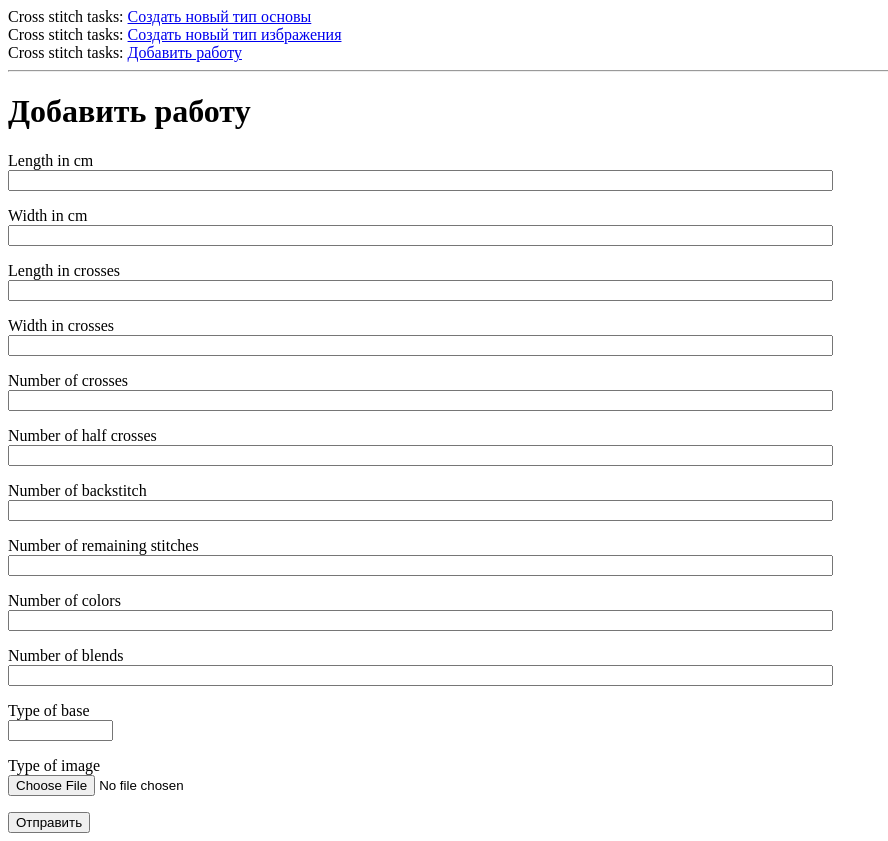
After one commit to agnusarev/cross-stitch-tasks, a Python web app: template src/cross_stitch_tasks/api/templates/jobs_form.html in a window 1280 px wide. The commit adds this page. Shown: the whole page, without its empty margins (0-888 px from the left). Run offline with Jinja, Linux system fonts and the light colour scheme; the template is opened without the code that fills it: most values are stand-ins (such as "Sample title", 1, 10 or a date in 2020); form fields are guessed from the names that the template uses.

Commit message:
добавил читать и форму для работ

```diff
--- a/pyproject.toml
+++ b/pyproject.toml
@@ -15,6 +15,7 @@ flask-sqlalchemy = "^3.1.1"
 alembic = "^1.14.0"
 psycopg2 = "^2.9.10"
 flask-wtf = "^1.2.2"
+pandas = "^2.2.3"
 
 
 [tool.poetry.group.dev.dependencies]
--- a/src/cross_stitch_tasks/api/templates/base.html
+++ b/src/cross_stitch_tasks/api/templates/base.html
@@ -10,6 +10,7 @@
     <body>
         <div>Cross stitch tasks: <a href="/type">Создать новый тип основы</a></div>
         <div>Cross stitch tasks: <a href="/image">Создать новый тип избражения</a></div>
+        <div>Cross stitch tasks: <a href="/job">Добавить работу</a></div>
         <hr>
         {% block content %}{% endblock %}
     </body>
--- /dev/null
+++ b/src/cross_stitch_tasks/api/templates/jobs_form.html
@@ -0,0 +1,57 @@
+{% extends "base.html" %}
+
+{% block content %}
+<h1>Добавить работу</h1>
+<form action="" method="post" novalidate>
+  {{ form.hidden_tag() }}
+  <p>
+    {{ form.length_in_cm.label }}<br>
+    {{ form.length_in_cm(size=100) }}
+  </p>
+  <p>
+    {{ form.width_in_cm.label }}<br>
+    {{ form.width_in_cm(size=100) }}
+  </p>
+  <p>
+    {{ form.length_in_crosses.label }}<br>
+    {{ form.length_in_crosses(size=100) }}
+  </p>
+  <p>
+    {{ form.width_in_crosses.label }}<br>
+    {{ form.width_in_crosses(size=100) }}
+  </p>
+  <p>
+    {{ form.number_of_crosses.label }}<br>
+    {{ form.number_of_crosses(size=100) }}
+  </p>
+  <p>
+    {{ form.number_of_half_crosses.label }}<br>
+    {{ form.number_of_half_crosses(size=100) }}
+  </p>
+  <p>
+    {{ form.number_of_backstitch.label }}<br>
+    {{ form.number_of_backstitch(size=100) }}
+  </p>
+  <p>
+    {{ form.number_of_remaining_stitches.label }}<br>
+    {{ form.number_of_remaining_stitches(size=100) }}
+  </p>
+  <p>
+    {{ form.number_of_colors.label }}<br>
+    {{ form.number_of_colors(size=100) }}
+  </p>
+  <p>
+    {{ form.number_of_blends.label }}<br>
+    {{ form.number_of_blends(size=100) }}
+  </p>
+  <p>
+    {{ form.type_of_base_id.label }}<br>
+    {{ form.type_of_base_id(size=10) }}
+  </p>
+  <p>
+    {{ form.type_of_image_id.label }}<br>
+    {{ form.type_of_image_id(size=10) }}
+  </p>
+  <input type="submit" value="Отправить">
+</form>
+{% endblock %}
--- a/src/cross_stitch_tasks/api/views/urls.py
+++ b/src/cross_stitch_tasks/api/views/urls.py
@@ -3,6 +3,7 @@ from typing import Any, Tuple, Type
 import cross_stitch_tasks.api.views.start as start
 import cross_stitch_tasks.api.views.type_of_base_form as type_of_base_form
 import cross_stitch_tasks.api.views.type_of_image_form as type_of_image_form
+import cross_stitch_tasks.api.views.jobs_form as jobs_form
 
 
 def url(api_instance: Any, api_url: str, name: str) -> Tuple[Type[Any], str, str]:
@@ -13,4 +14,5 @@ urls = [
     url(start.StartApp.as_view("/"), "/", "/"),
     url(type_of_base_form.TypeOfBaseView.as_view("/type/"), "/type/", "type"),
     url(type_of_image_form.TypeOfImageView.as_view("/image/"), "/image/", "image"),
+    url(jobs_form.JobView.as_view("/job/"), "/job/", "job"),
 ]
```
Also changed, not shown: src/cross_stitch_tasks/api/data_base_helper.py (+24 -2 lines), src/cross_stitch_tasks/api/views/jobs_form.py (added, +47 -0 lines), 1 other file.
